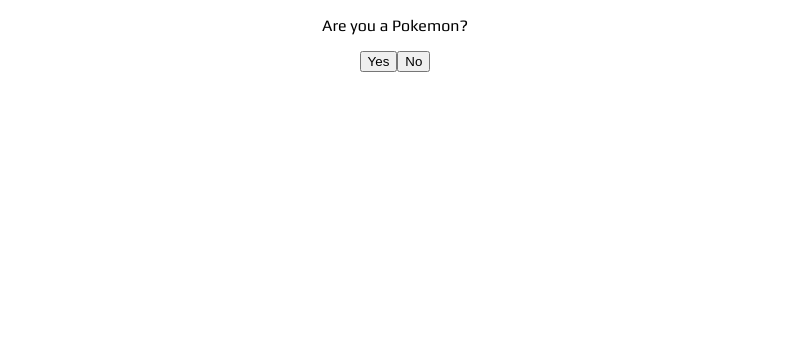
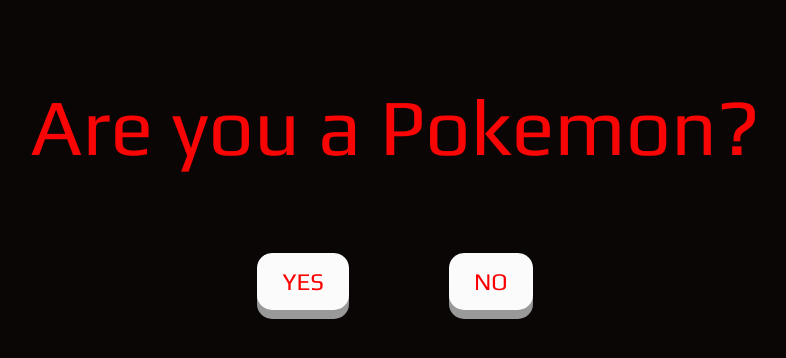
Before and after one commit to JVLoe/pokegram, a React (Create React App) app: page / in a window 1280 px wide. Both pictures are taken after a click on the button "ENTER". Shown: the top 358 px of the page, without its empty margins (245-1031 px from the left). Built offline with nearby package versions, Linux system fonts and the light colour scheme.

Commit message:
styled the direction page and started creating the route for the no button, and the no-entry page

```diff
--- a/src/App.js
+++ b/src/App.js
@@ -1,9 +1,10 @@
 import './App.css';
 import PokeSplash from "./Components/PokeSplash/PokeSplash";
 import {BrowserRouter, Route, Routes, Navigate} from "react-router-dom";
+import { useState } from "react";
 import PokeDirection from "./Components/PokeDirection/PokeDirection";
-import { useState } from "react";
 import PageNotFound from "./Components/PageNotFound/PageNotFound";
+import NoEntry from "./Components/NoEntry/NoEntry";
 
 const App = () => {
     const [authenticated, setAuthenticated] = useState(false);
@@ -22,7 +23,19 @@
                     ) : (
                         <Route path="/direction" element={<Navigate to="/404" />} />
                     )}
+
+
                     <Route path="/404" element={<PageNotFound handleAuthentication={handleAuthentication}/>} />
+
+                    <Route path="/direction" element={<PokeDirection handleAuthentication={handleAuthentication}/>} />
+                    {authenticated ? (
+                        <Route path="/no-entry" element={<NoEntry />} />
+                    ) : (
+                        <Route path="/no-entry" element={<Navigate to="/404" />} />
+                    )}
+
+
+                    <Route path="/no-entry" element={<NoEntry />} />
                 </Routes>
             </BrowserRouter>
         </div>
--- /dev/null
+++ b/src/Components/NoEntry/NoEntry.js
@@ -0,0 +1,14 @@
+const NoEntry = () => {
+    return (
+        <div>
+            <div>
+                <p>No trainers are permitted to enter Pokégram. Click <a>here</a> to enter Trainergram.</p>
+            </div>
+            <div>
+                x
+            </div>
+        </div>
+    )
+}
+
+export default NoEntry
--- /dev/null
+++ b/src/Components/PokeDirection/PokeDirection.css
@@ -0,0 +1,45 @@
+.pokeDirectionContainer {
+    background: #0b0606;
+    height: 100vh;
+    overflow: hidden;
+}
+
+.pokeDirectionText {
+    color: #fa0505;
+    font-size: 5rem;
+}
+
+.pokeDirectionButton {
+    display: inline-block;
+    padding: 15px 25px;
+    font-size: 24px;
+    cursor: pointer;
+    text-align: center;
+    text-decoration: none;
+    outline: none;
+    color: #fb0000;
+    background-color: #fbfbfb;
+    border: none;
+    border-radius: 15px;
+    box-shadow: 0 9px #999;
+    font-family: 'Play', sans-serif;
+    text-transform: uppercase;
+}
+
+.pokeDirectionButton:hover {
+    background-color: #e3d3d3
+}
+
+.pokeDirectionButton:active {
+    background-color: #e3d3d3;
+    box-shadow: 0 5px #666;
+    transform: translateY(4px);
+}
+
+.yes {
+    margin-right: 50px;
+}
+
+.no {
+    margin-left: 50px;
+}
--- a/src/Components/PokeDirection/PokeDirection.js
+++ b/src/Components/PokeDirection/PokeDirection.js
@@ -1,10 +1,18 @@
-const PokeDirection = () => {
+import './PokeDirection.css';
+import {useNavigate} from "react-router-dom";
+const PokeDirection = ({handleAuthentication}) => {
+    const navigate = useNavigate();
+    const handleClickNo = () => {
+        handleAuthentication();
+        navigate('/no-entry');
+    }
+
     return (
-        <>
-            <p>Are you a Pokemon?</p>
-            <button>Yes</button>
-            <button>No</button>
-        </>
+        <div className="pokeDirectionContainer">
+            <p className="pokeDirectionText">Are you a Pokemon?</p>
+            <button className="pokeDirectionButton yes">Yes</button>
+            <button type="button" onClick={handleClickNo} className="pokeDirectionButton no">No</button>
+        </div>
     )
 }
 
```
